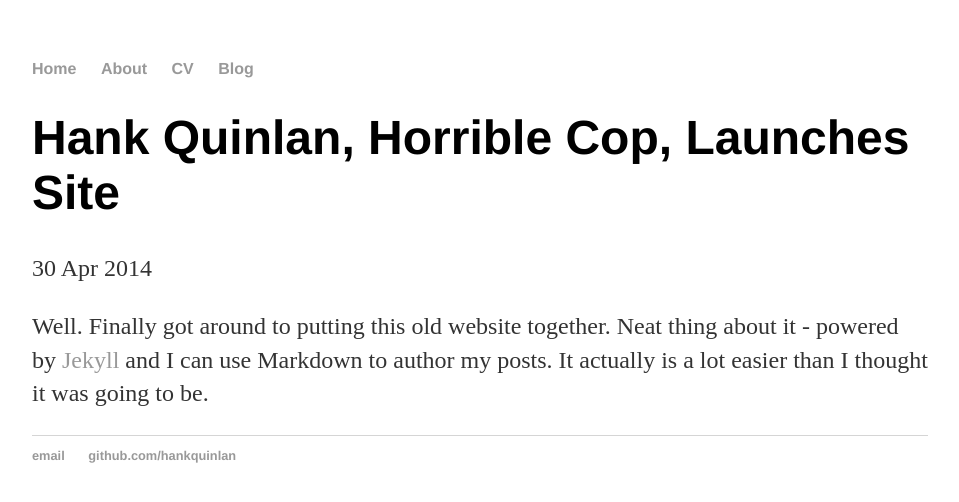
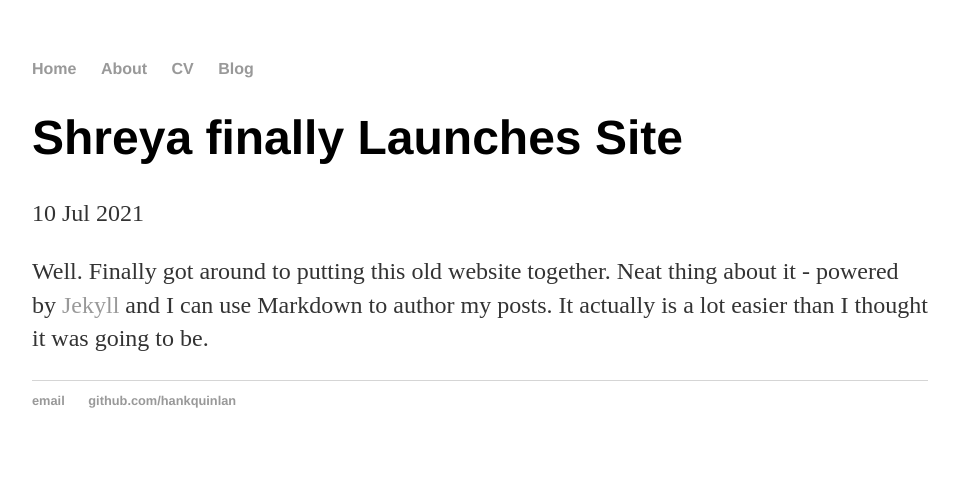
Before and after one commit to shreya-sk/shreya-sk.github.io, a Jekyll site: the page built from _posts/2021-07-04-first-site-launched.md, in a window 1280 px wide. Shown: the top 502 px of the page, without its empty margins (160-1119 px from the left). Built offline with Jekyll 4.4.1, drawn with Linux system fonts in a browser that asks for light colours.

Commit message:
Update 2021-07-04-first-site-launched.md

```diff
--- a/_posts/2021-07-04-first-site-launched.md
+++ b/_posts/2021-07-04-first-site-launched.md
@@ -1,7 +1,7 @@
 ---
 layout: post
-title: "Hank Quinlan, Horrible Cop, Launches Site"
-date: 2014-04-30
+title: "Shreya finally Launches Site"
+date: 2021-07-10
 ---
 
 Well. Finally got around to putting this old website together.
```
